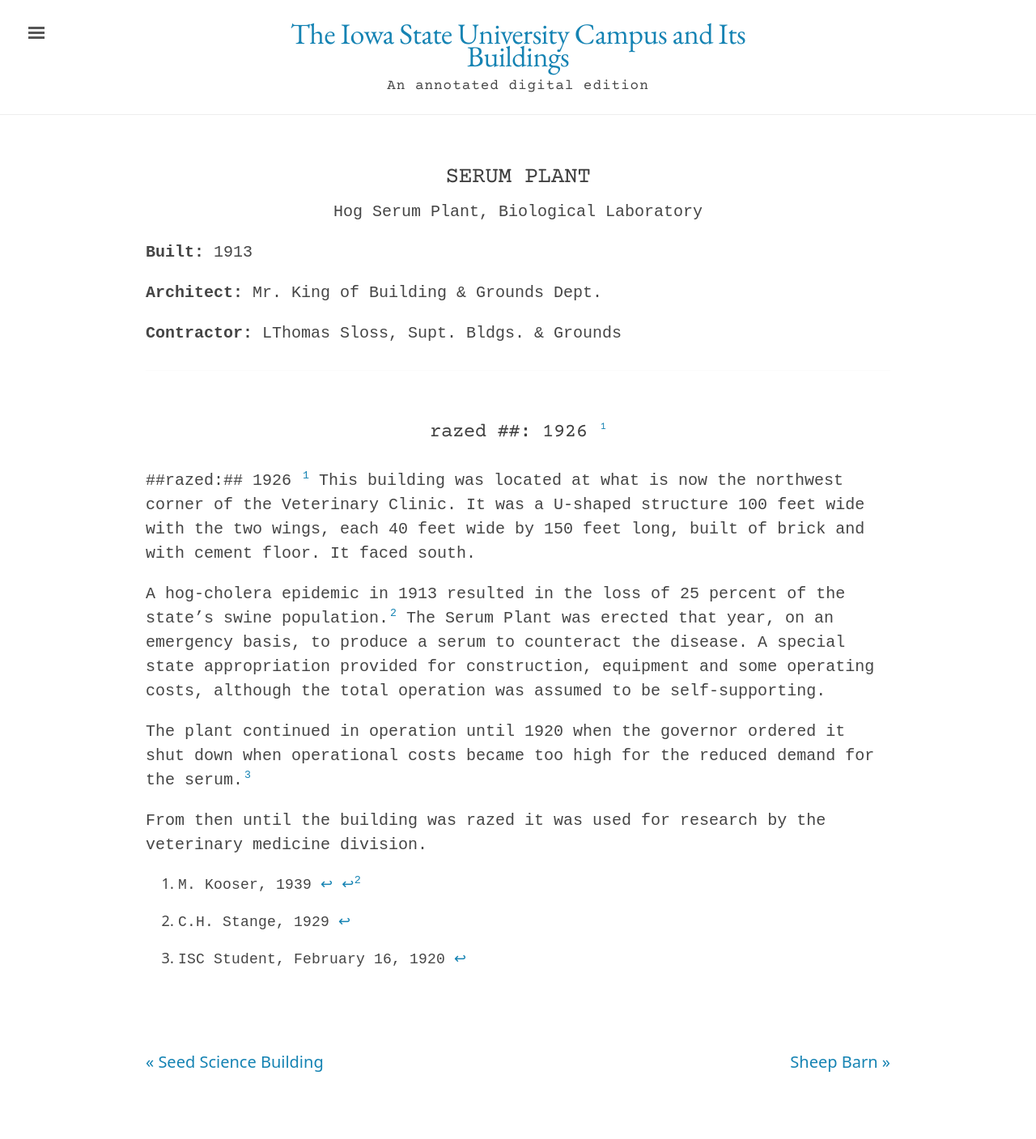
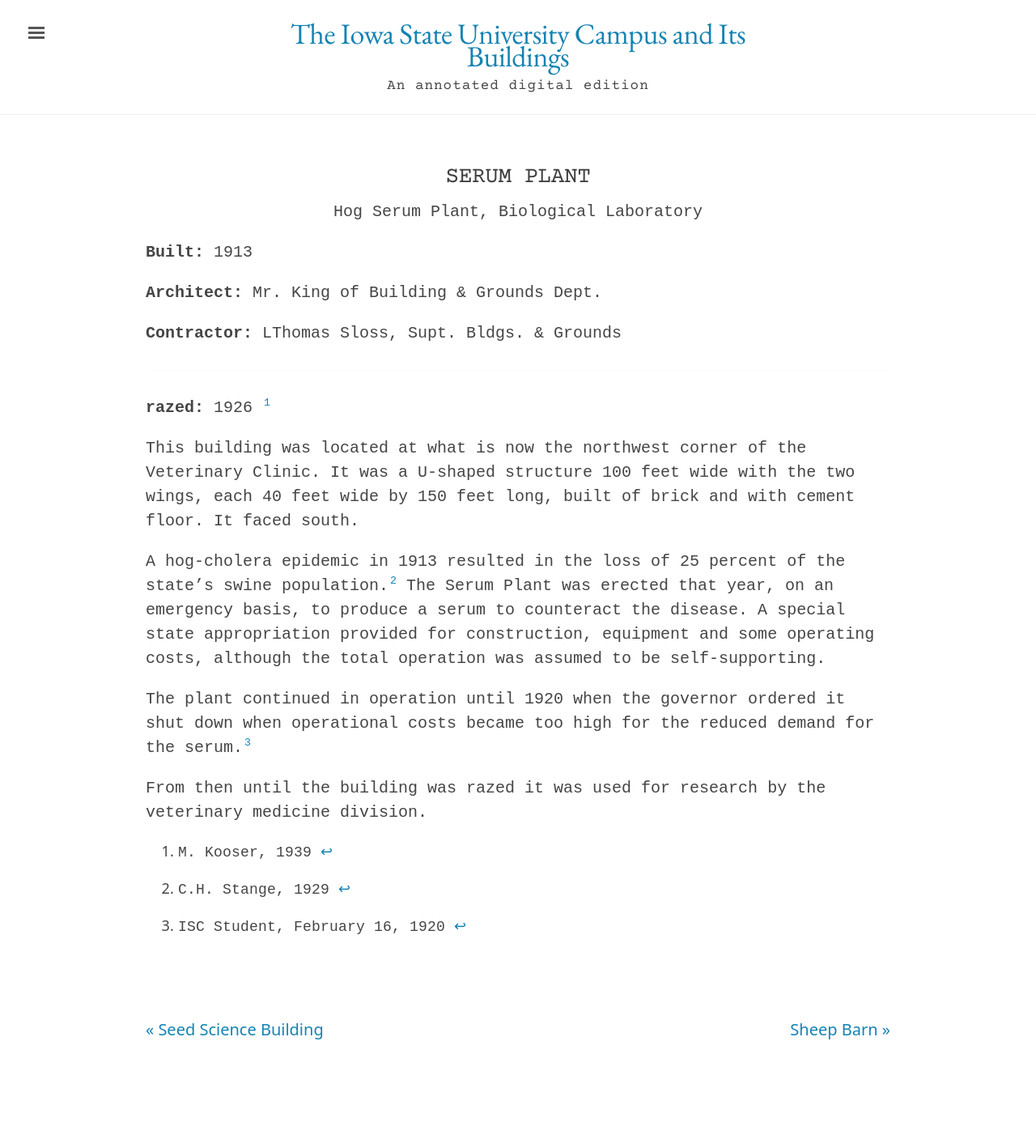
Before and after one commit to emanderson811/day-edition, a Jekyll site: the page built from _texts/buildings/194day-serum-plant.md, in a window 1280 px wide. Shown: the whole page at 81% size. Built offline with Jekyll 4.4.1, drawn with Linux system fonts in a browser that asks for light colours; after the commit the page ends 1367 px from its top, so only the background shows below that.

Commit message:
Update 194day-serum-plant.md

```diff
--- a/_texts/buildings/194day-serum-plant.md
+++ b/_texts/buildings/194day-serum-plant.md
@@ -16,8 +16,8 @@
 ---
 ---
 
-## razed ##: 1926 [^fn1]
-##razed:## 1926 [^fn1]
+**razed:** 1926 [^fn1]
+
 This building was located at what is now the northwest corner of the Veterinary Clinic. It was a U-shaped structure 100 feet wide with the two wings, each 40 feet wide by 150 feet long, built of brick and with cement floor. It faced south.
 
 A hog-cholera epidemic in 1913 resulted in the loss of 25 percent of the state's swine population.[^fn2] The Serum Plant was erected that year, on an emergency basis, to produce a serum to counteract the disease. A special state appropriation provided for construction, equipment and some operating costs, although the total operation was assumed to be self-supporting.
```
